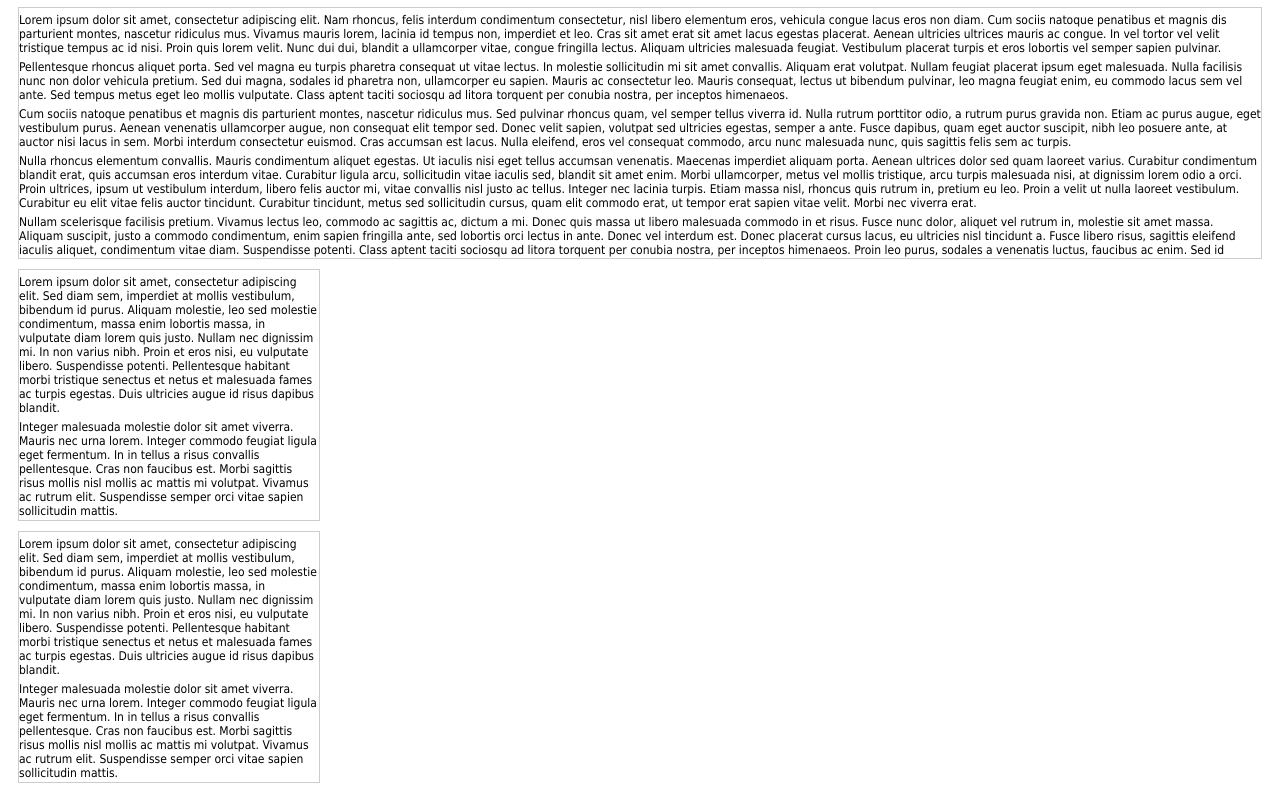
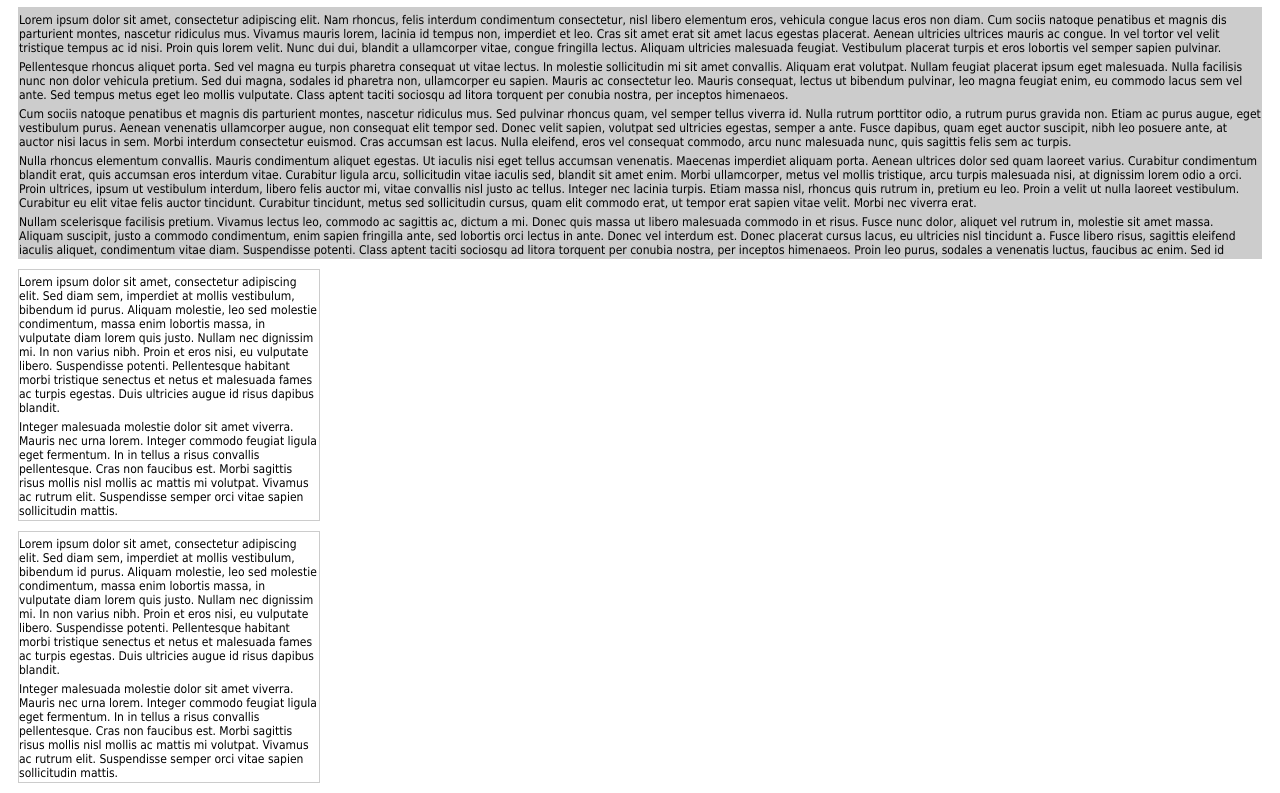
Before and after one commit to rochal/jQuery-slimScroll, a plain HTML site: page index.htm in a window 1280 px wide. Shown: the part 51-844 px from the top of the page. Drawn offline with nearby package versions, Linux system fonts and the light colour scheme.

Commit message:
Added minified version Updated version to 0.1

```diff
--- a/index.htm
+++ b/index.htm
@@ -54,7 +54,7 @@
 		  $(function(){
 			  $('#test1').slimScroll({
 				  height: '250px'
-			  });
+			  }).css({ background: '#ccc' });
 			  $('#test2').slimScroll({
 				  position: 'left',
 				  width: '300px',
--- a/slimScroll.js
+++ b/slimScroll.js
@@ -1,8 +1,8 @@
-/*! Copyright (c) 2011 Piotr Rochala (http://rochala.com)
+/*! Copyright (c) 2011 Piotr Rochala (http://rocha.la)
  * Dual licensed under the MIT (http://www.opensource.org/licenses/mit-license.php)
  * and GPL (http://www.opensource.org/licenses/gpl-license.php) licenses.
  *
- * Version: 0.0.1
+ * Version: 0.1.0
  *
  */
 (function($) {
@@ -195,6 +195,9 @@
 					if (!isOverBar && !isDragg) { bar.fadeOut('slow'); }
 				}, 1000);
 			}
+
+			//maintain chainability
+			return this;
 		}
 	});
 
```
Also changed, not shown: slimScroll.min.js (added).
